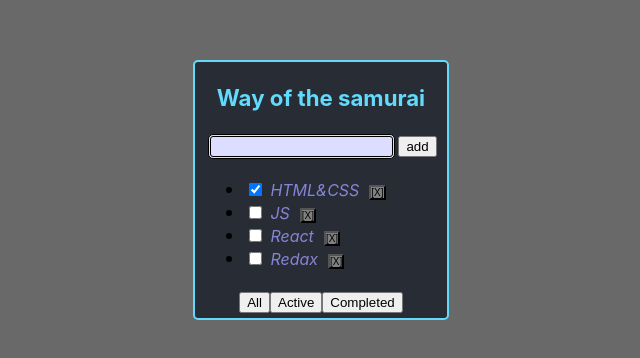
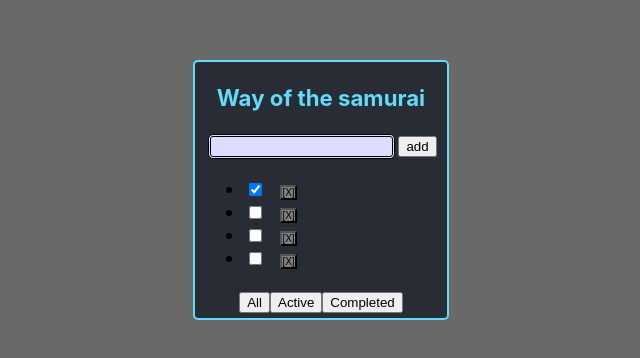
Before and after one commit to Iq-Life/Todolist, a React (Create React App) app: page / in a window 1280 px wide. Shown: the part 210-568 px from the top of the page, without its empty margins (319-959 px from the left). Built offline with nearby package versions, Linux system fonts and the light colour scheme.

Commit message:
addTask on tasksFilter on removeTasks on

```diff
--- a/package.json
+++ b/package.json
@@ -10,10 +10,12 @@
     "@types/node": "^12.0.0",
     "@types/react": "^16.9.53",
     "@types/react-dom": "^16.9.8",
+    "@types/uuid": "^8.3.0",
     "react": "^17.0.1",
     "react-dom": "^17.0.1",
     "react-scripts": "4.0.0",
     "typescript": "^4.0.3",
+    "uuid": "^8.3.2",
     "web-vitals": "^0.2.4"
   },
   "scripts": {
--- a/src/App.tsx
+++ b/src/App.tsx
@@ -1,51 +1,53 @@
 import React, {useState} from 'react';
 import './App.css';
 import {TaskType, Todolist} from "./Todolist";
+import {v1} from "uuid";
+
+export type PropsType = {
+    title: string
+    tasks: Array<TaskType>
+    removeTasks: (id: string) => void
+    changeFilter: (value: FilterValueType) => void
+    addTask : ()=>void
+}
 
 export type FilterValueType = "all"|"active"|"completed"
 
 function App() {
 
     let [tasks,setTasks]= useState <Array<TaskType>> ([
-        {id: 1, title: "HTML&CSS", isDone: true},
-        {id: 2, title: "JS", isDone: false},
-        {id: 3, title: "React", isDone: false},
-        {id: 4, title: "Redax", isDone: false}
+        {id: v1(), title: "HTML&CSS", isDone: true},
+        {id: v1(), title: "JS", isDone: false},
+        {id: v1(), title: "React", isDone: false},
+        {id: v1(), title: "Redax", isDone: false}
     ])
     let [filter, setFilter]= useState <FilterValueType>("all")
 
-    function removeTasks(id: number) {
+    function removeTasks(id: string) {
         let filteredTasks = tasks.filter(t => (t.id !== id))
             setTasks(filteredTasks)
         }
-    /*function removeTasks(id: number) {
-        let filteredTasks = tasks.filter((t) => {
-            if (t.id !== id) {
-                return true
-            } else {
-                return false
-            }
-            setTasks(filteredTasks)
-        })
-    }*/
 
     function changeFilter (value:FilterValueType){
         setFilter(value)
     }
 
+    function addTasks () {
+        let task = {id: v1(), title: "New task", isDone: false};
+        let newTasks = [task, ...tasks];
+        setTasks(newTasks);
+    }
+
     let tasksForTodolist = tasks;
-    if (filter === "completed") {
-        tasksForTodolist = tasks.filter( t => t.isDone === true )
-    }
-    if (filter === "active") {
-        tasksForTodolist = tasks.filter( t => t.isDone === false )
-    }
+    if (filter === "completed") { tasksForTodolist = tasks.filter( t => t.isDone ) }
+    if (filter === "active") { tasksForTodolist = tasks.filter( t => !t.isDone ) }
 
     return (
         <div className="App">
             <header className="App-header">
                 <div>
                     <Todolist
+                        addTask={addTasks}
                         title="Way of the samurai"
                         tasks={tasksForTodolist}
                         removeTasks={removeTasks}
--- a/src/Todolist.tsx
+++ b/src/Todolist.tsx
@@ -1,38 +1,34 @@
-import React from "react";
+import React, {useState} from "react";
 import s from './Todolist.module.css'
-import {FilterValueType} from "./App";
+import {PropsType} from "./App";
 
 export type TaskType = {
-    id: number
+    id: string
     title: string
     isDone: boolean
 }
 
-export type PropsType = {
-    title: string
-    tasks: Array<TaskType>
-    removeTasks: (id:number) => void
-    changeFilter: (value: FilterValueType) => void
-}
+
 
 export function Todolist(props: PropsType) {
-
-
+let [title, setTitle] = useState("")
     return (
         <div className={s.Todo}>
             <h3>{props.title}</h3>
             <input className={s.input}/>
-            <button className={s.but_add}>add</button>
+            <button className={s.but_add} onClick={props.addTask}>add</button>
             <ul className={s.ul}>
-                {props.tasks.map( t => <li>
-                    <input type="checkbox" checked={t.isDone}/>
-                    <span className={s.ul_span}>{t.title}</span>
-                    <button className={s.but_del} onClick={ () => {props.removeTasks(t.id)}}>[X]</button>
-                </li>)}
+                {props.tasks.map(t => (
+                    <li>
+                        <input type="checkbox" checked={t.isDone}/>
+                        <span className={s.ul_span}>{title}</span>
+                        <button className={s.but_del} onClick={() => {props.removeTasks(t.id)}}>[X]</button>
+                    </li>
+                ))}
             </ul>
-            <button onClick={() => props.changeFilter("all") }>All</button>
-            <button onClick={() => props.changeFilter("active") }>Active</button>
-            <button onClick={() => props.changeFilter("completed") }>Completed</button>
+            <button onClick={() => props.changeFilter("all")}>All</button>
+            <button onClick={() => props.changeFilter("active")}>Active</button>
+            <button onClick={() => props.changeFilter("completed")}>Completed</button>
         </div>
     )
 }
```
Also changed, not shown: 1 other file (tests, documents, lock files or other folders).
